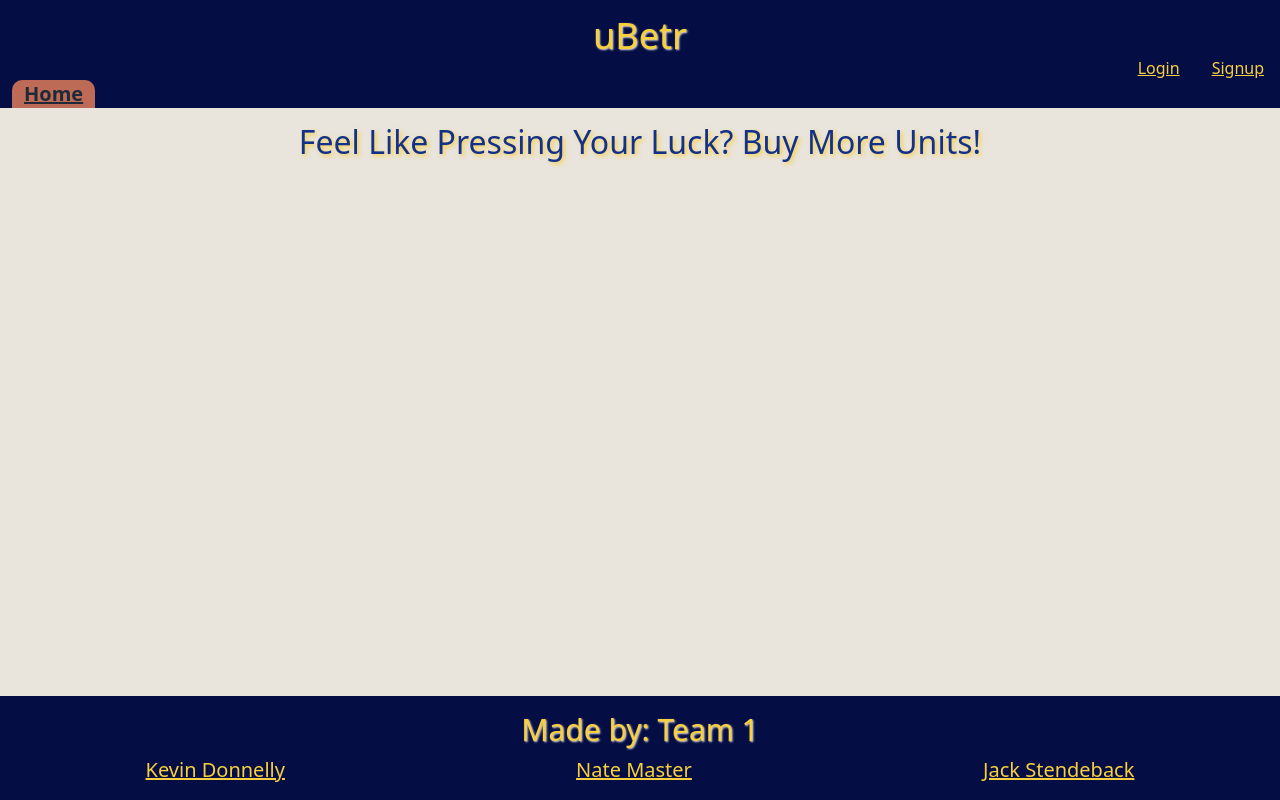
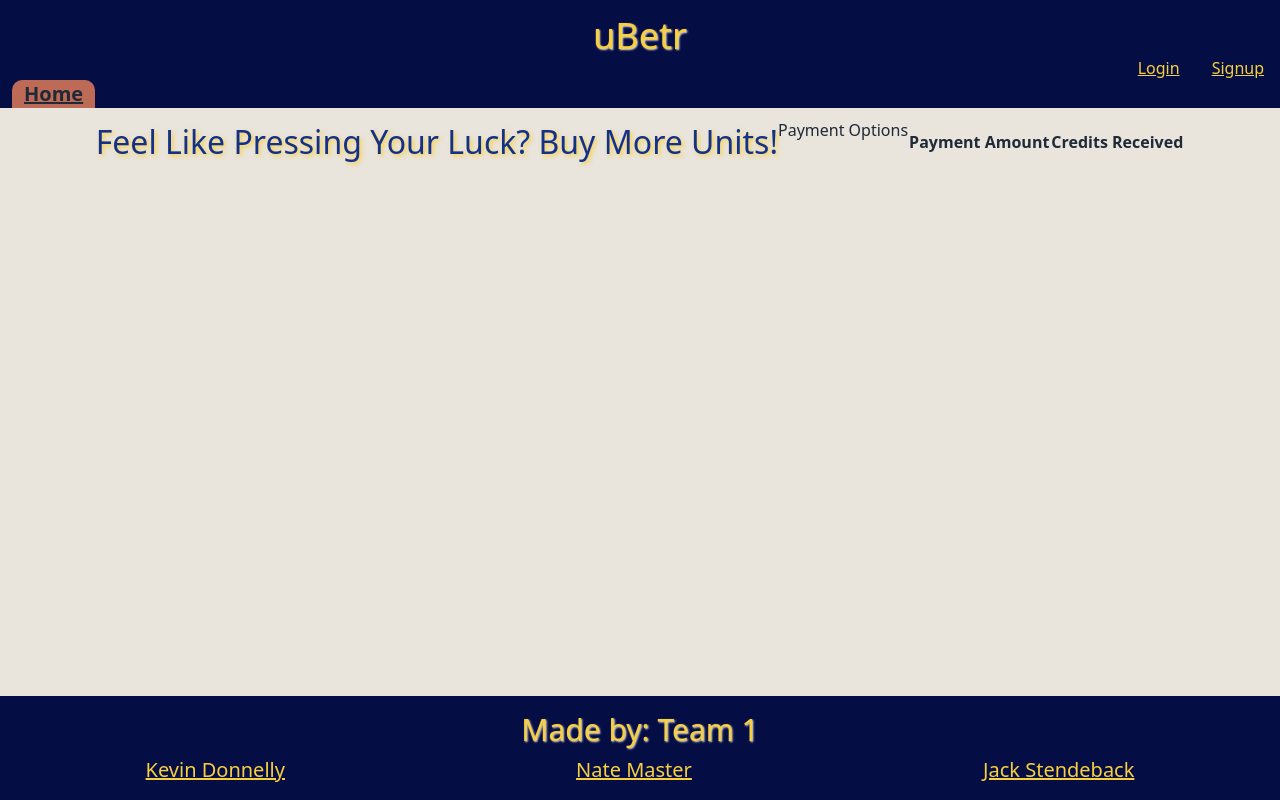
Before and after one commit to natejmaster/sports-gambling-odds-comp, a React (Vite) app in the folder client/: page /buyunits in a window 1280 px wide. Built offline with nearby package versions, Linux system fonts and the light colour scheme; no server answers.

Commit message:
creating a payment table to display options for users

```diff
--- a/client/src/pages/BuyUnits.jsx
+++ b/client/src/pages/BuyUnits.jsx
@@ -3,6 +3,17 @@ export default function BuyUnits() {
     return (
         <div id="parent-title">
             <h1 id="buy-units-title">Feel Like Pressing Your Luck? Buy More Units!</h1>
+
+            <h2>Payment Options</h2>
+            <table>
+                <thead>
+                    <tr>
+                        <th>Payment Amount</th>
+                        <th>Credits Received</th>
+                    </tr>
+                </thead>
+            </table>
+
         </div>
     )
 }
```
